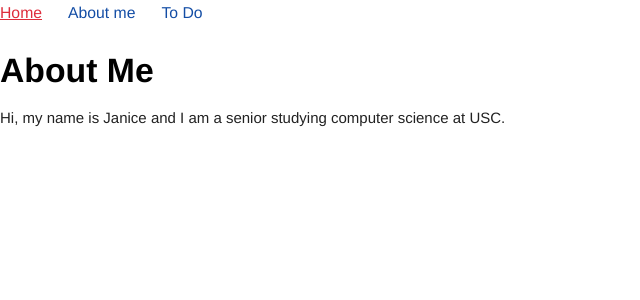
After one commit to uscacm/trojanhacks-f2014, a Python web app: template flask/templates/about.html in a window 1280 px wide. The commit adds this page. Shown: the top 300 px of the page, without its empty margins (0-640 px from the left). Run offline with Jinja, Linux system fonts and the light colour scheme; the template is opened without the code that fills it, so the values that code supplies are empty; some libraries are stand-ins or nearby versions.

Commit message:
have templates working with layout.

```diff
--- a/flask/app.py
+++ b/flask/app.py
@@ -6,6 +6,10 @@ app = Flask(__name__)
 @app.route("/")
 def index():
   return render_template("index.html")
+
+@app.route("/about")
+def about():
+  return render_template("about.html")
 
 @app.route("/hello/")
 def hello():
--- /dev/null
+++ b/flask/templates/about.html
@@ -0,0 +1,6 @@
+{% extends "layout.html" %}
+
+{% block body %}
+  <h1>About Me</h1>
+  <p>Hi, my name is Janice and I am a senior studying computer science at USC.</p>
+{% endblock %}
--- a/flask/templates/layout.html
+++ b/flask/templates/layout.html
@@ -16,8 +16,8 @@
 <body>
   <nav class="navbar nav-fullwidth">
     <ul>
-      <li><a href="#">Home</a></li>
-      <li><a href="#">About me</a></li>
+      <li><a href="{{ url_for('index') }}">Home</a></li>
+      <li><a href="{{ url_for('about') }}">About me</a></li>
       <li><a href="#">To Do</a></li>
     </ul>
   </nav>
```
